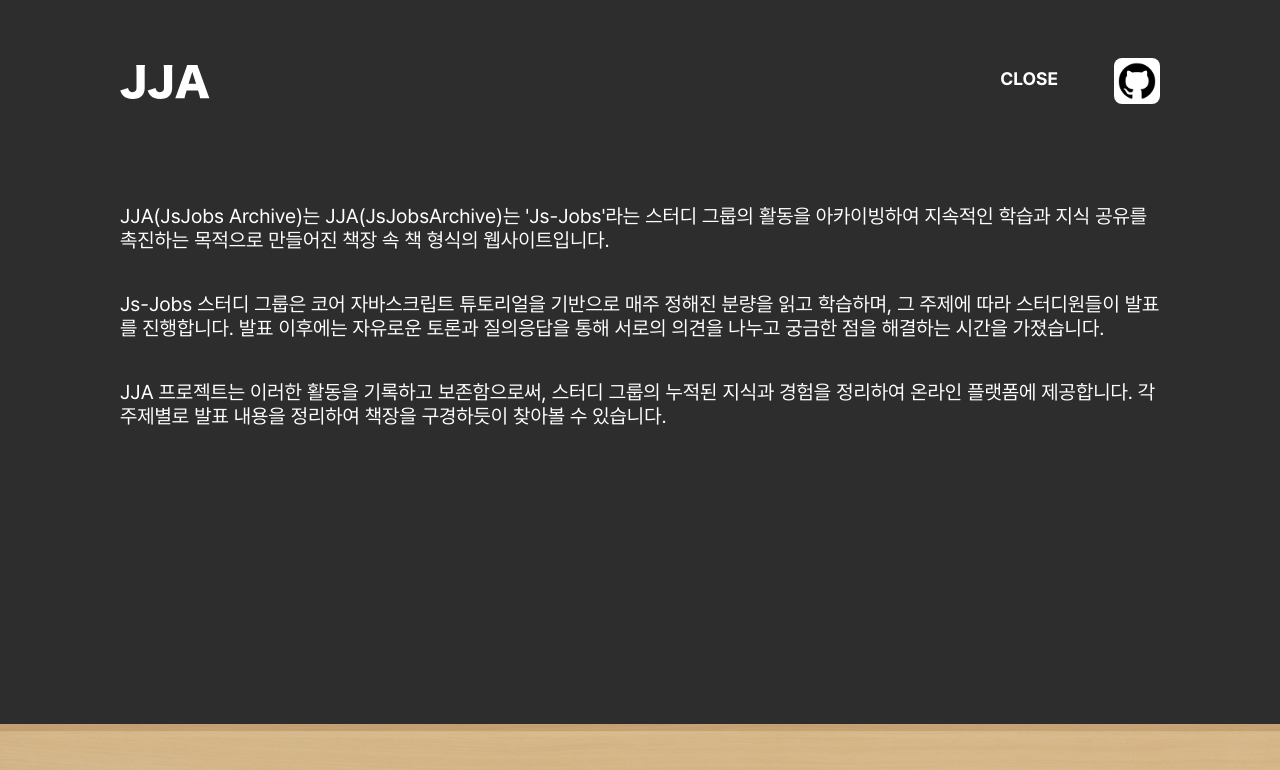
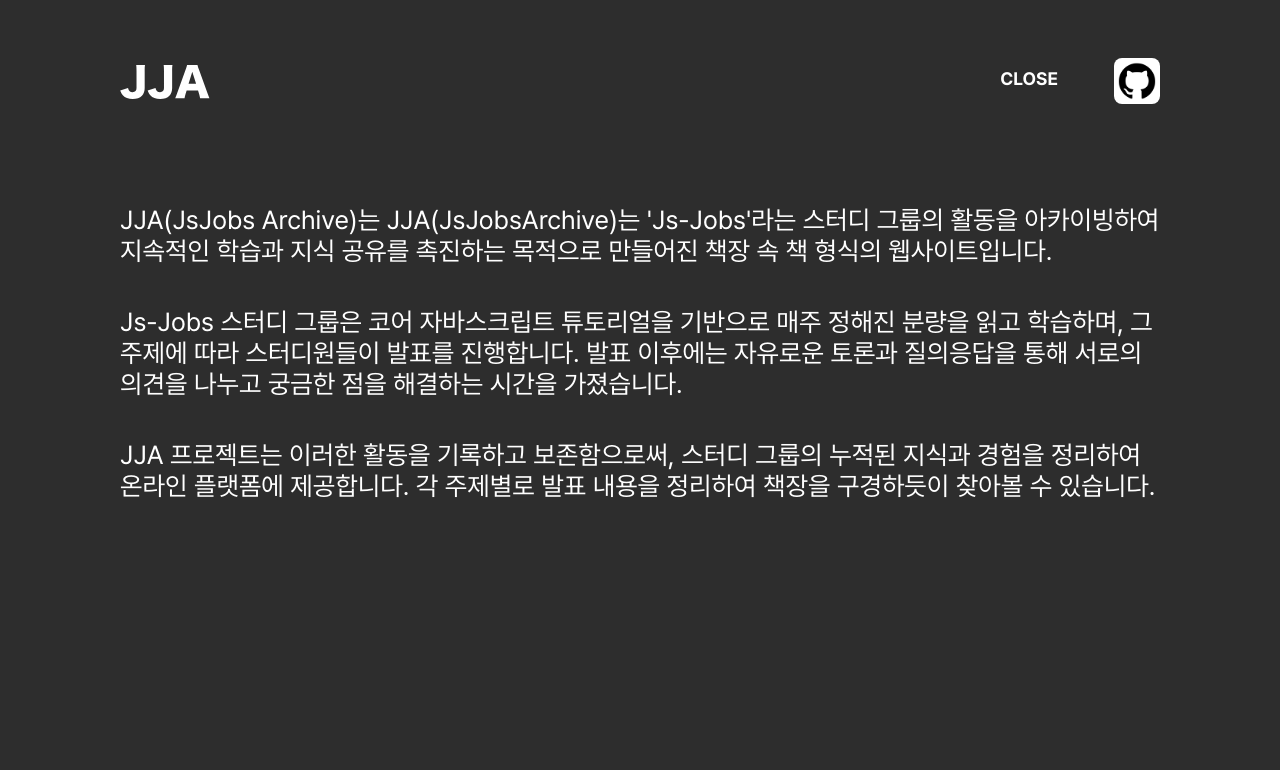
Before and after one commit to eunjoo0311/JJA, a React (Create React App) app: page /info in a window 1280 px wide. Shown: the top 770 px of the page. Built offline with nearby package versions, Linux system fonts and the light colour scheme; a web font is replaced by a local one.

Commit message:
🎨 style: info 페이지 마크업 수정 (#22)

```diff
--- a/src/pages/InformationPage/InformationPage.jsx
+++ b/src/pages/InformationPage/InformationPage.jsx
@@ -1,27 +1,19 @@
 /** @jsx jsx */
 import { jsx } from '@emotion/react';
-import React from 'react';
 import styled from '@emotion/styled';
-import bookShelfImg from '../../assets/images/bookShelf.png';
 
 const InfoWrapper = styled.div`
     display: flex;
     flex-direction: column;
     position: relative;
-    height: calc(100vh - 104px);
     gap: 40px;
 `;
 
-const BookShelf = styled.img`
-    position: absolute;
-    bottom: 0;
-`;
-
 const Info = styled.p`
-    width: 100%;
+    width: clamp(calc(100% - 240px), calc(100% - 240px), 1200px);
     color: ${({ theme }) => theme.colors.white};
-    font-size: ${({ theme }) => theme.fontSize.medium};
-    padding: 0 120px;
+    font-size: ${({ theme }) => theme.fontSize.large};
+    margin: 0 auto;
 
     &:nth-of-type(1) {
         padding-top: 100px;
@@ -30,7 +22,6 @@ const Info = styled.p`
 export default function InformationPage() {
     return (
         <InfoWrapper>
-            <BookShelf src={bookShelfImg} />
             <Info>
                 JJA(JsJobs Archive)는 JJA(JsJobsArchive)는 'Js-Jobs'라는 스터디
                 그룹의 활동을 아카이빙하여 지속적인 학습과 지식 공유를 촉진하는
```
